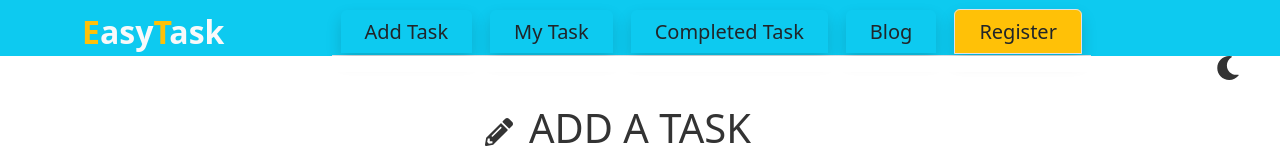
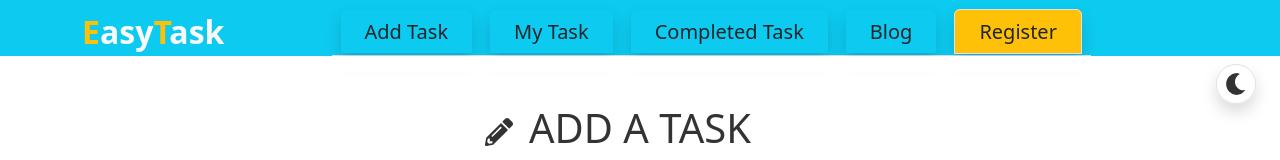
Before and after one commit to Kaiser-Tanveer/Easy-Task, a React (Create React App) app: page / in a window 1280 px wide. Shown: the top 160 px of the page. Built offline with nearby package versions, Linux system fonts and the light colour scheme; no server answers.

Commit message:
style added in dark mode

```diff
--- a/src/Contexts/LightDatkContext/LightDarkProvider.js
+++ b/src/Contexts/LightDatkContext/LightDarkProvider.js
@@ -18,7 +18,7 @@ const LightDarkProvider = () => {
     return (
         <div className='theme'>
             <div className={`App ${theme}`}>
-                <p onClick={toggleTheme}><FaMoon className='fs-4 position-fixed' /></p>
+                <p onClick={toggleTheme}><FaMoon className='fs-1 position-fixed border rounded-circle p-2 border-dashed shadow mt-2' /></p>
             </div>
         </div>
     );
```
